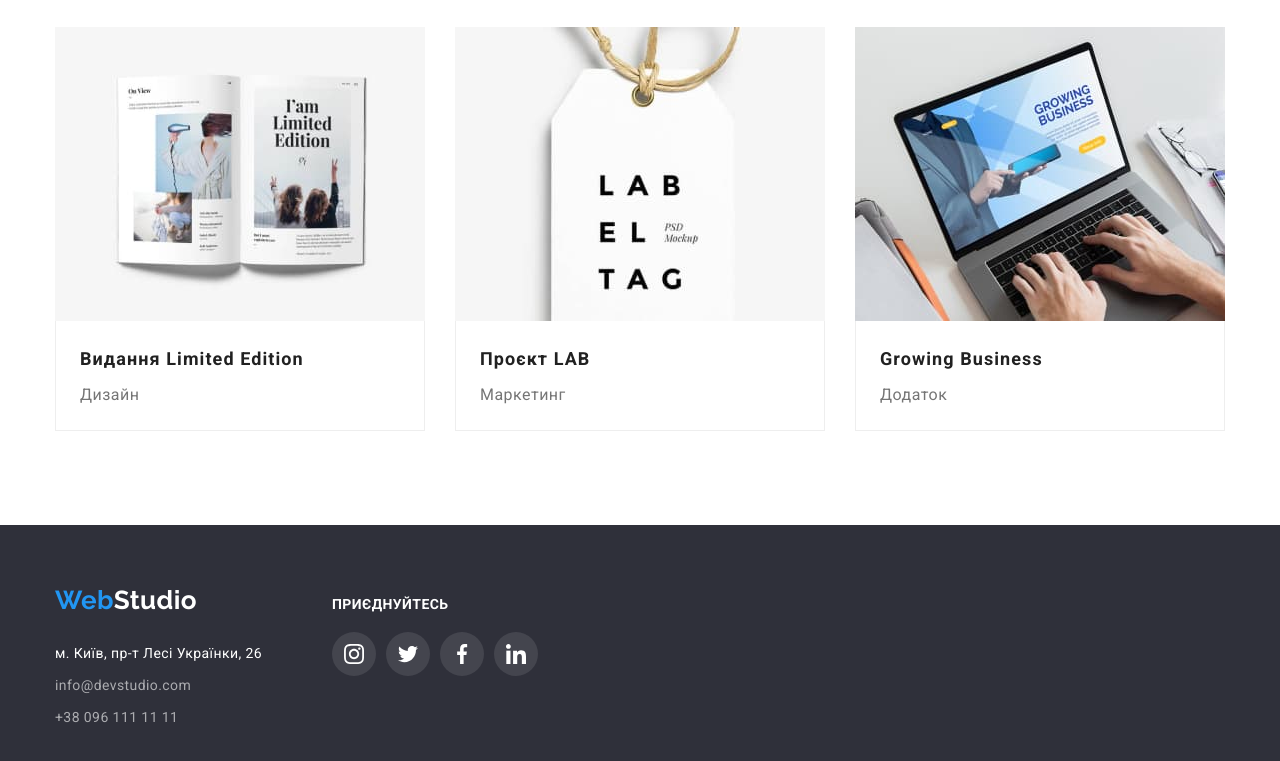
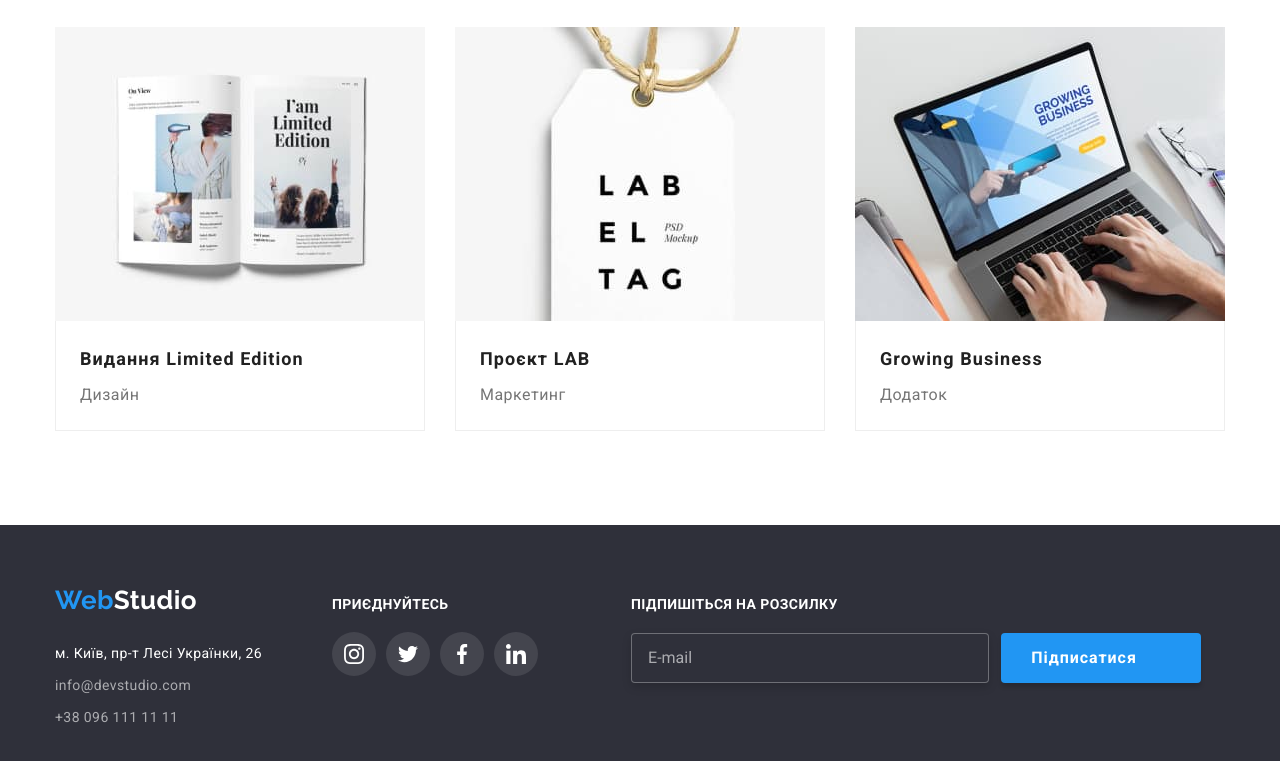
Before and after one commit to deyke66/goit-markup-hw-06, a plain HTML site: page portfolio.html in a window 1280 px wide. Shown: the part 1103-1864 px from the top of the page. Drawn offline with nearby package versions, Linux system fonts and the light colour scheme.

Commit message:
Змінив футер портфоліо

```diff
--- a/portfolio.html
+++ b/portfolio.html
@@ -330,7 +330,7 @@
             </address>
           </div>
           <div class="join-thumb">
-            <h2 class="join-title">Приєднуйтесь</h2>
+            <p class="join-title">Приєднуйтесь</p>
             <ul class="join-list">
               <li class="social-item">
                 <a href="#" class="social-link">
@@ -362,6 +362,26 @@
               </li>
             </ul>
           </div>
+          <form name="subscribe-form" autocomplete="off" class="subscribe-form">
+            <div class="subscribe-field">
+              <label class="subscribe-label" for="subscribe"
+                >Підпишіться на розсилку</label
+              >
+              <input
+                class="subscribe-input"
+                name="email"
+                type="email"
+                id="subscribe"
+                placeholder="E-mail"
+              />
+            </div>
+            <div class="subscribe-field-btn">
+              <button class="subscribe-btn" type="submit">Підписатися</button>
+              <svg class="subscribe-icon" width="24" height="24">
+                <use href="./images/icons.svg#icon-icon-send"></use>
+              </svg>
+            </div>
+          </form>
         </div>
       </div>
     </footer>
```
